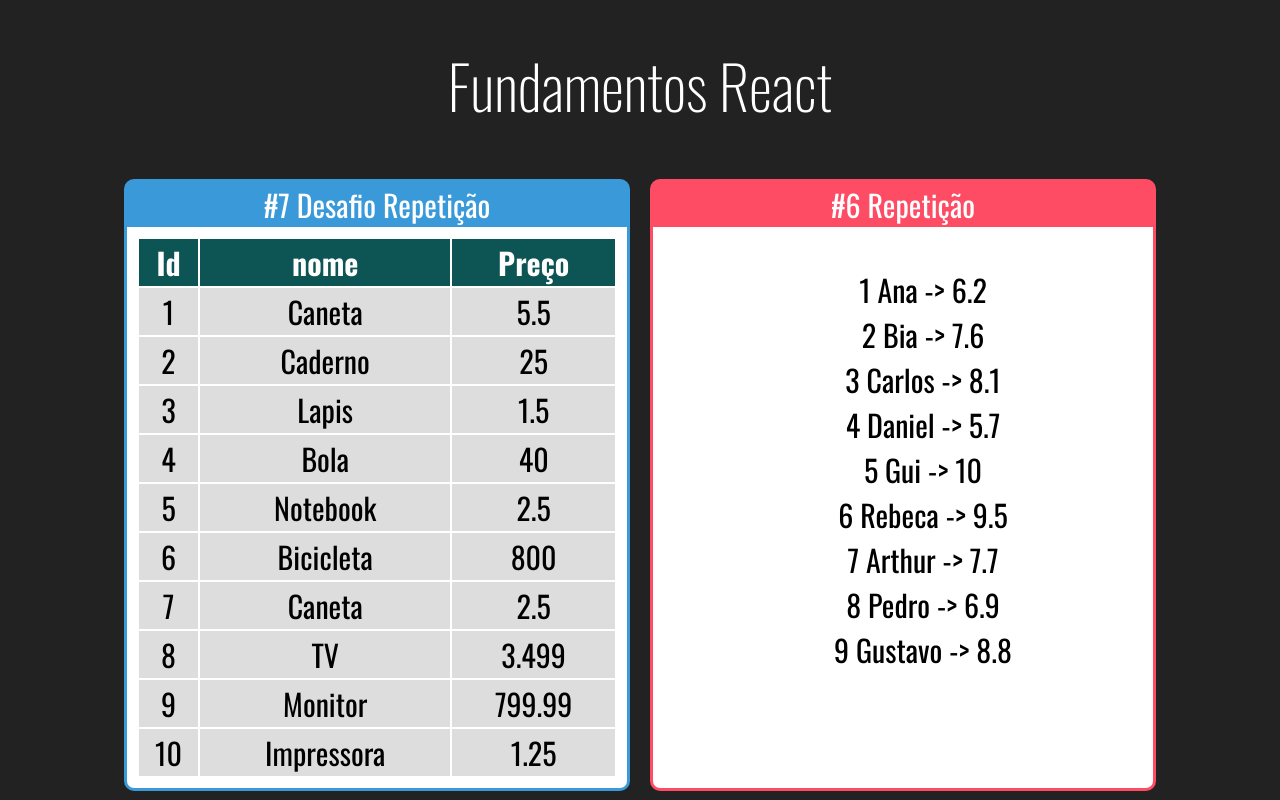
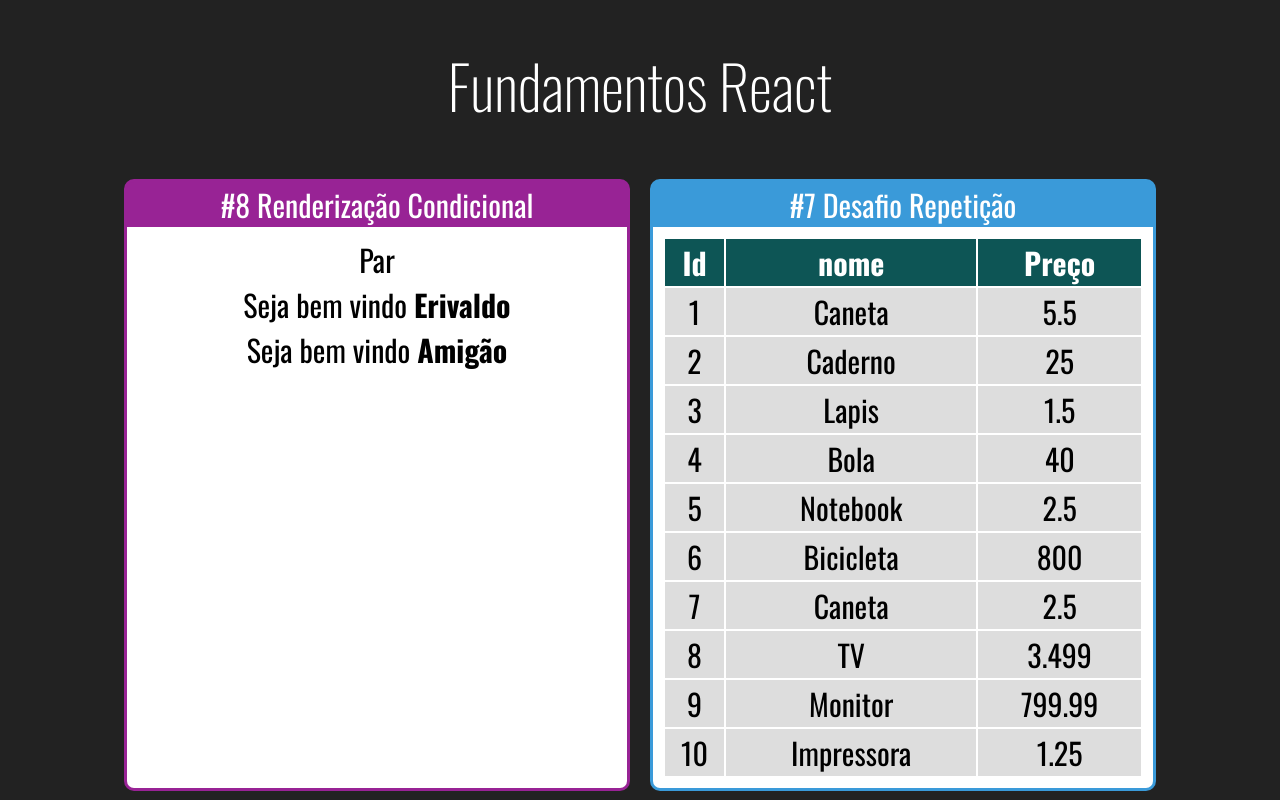
Before and after one commit to ErivaldoCapitulino/cursos, a React (Create React App) app in the folder React/React_Redux_Fundamentos e 2 Apps do absoluto zero/fundamentos-react/: page / in a window 1280 px wide. Shown: the top 800 px of the page. Built offline with nearby package versions, Linux system fonts and the light colour scheme; the HTML template or start-up script is replaced by a standard one.

Commit message:
Renderização condicional

```diff
--- a/React/React_Redux_Fundamentos e 2 Apps do absoluto zero/fundamentos-react/src/App.jsx
+++ b/React/React_Redux_Fundamentos e 2 Apps do absoluto zero/fundamentos-react/src/App.jsx
@@ -9,12 +9,20 @@ import Familia from "./components/basicos/Familia";
 import FamiliaMembro from "./components/basicos/FamiliaMembro";
 import ListaAlunos from "./components/repeticao/ListaAlunos";
 import ListaProdutos from "./components/repeticao/ListaProdutos";
+import ParOuImpar from "./components/condicional/ParOuImpar";
+import UsuarioInfo from "./components/condicional/UsuarioInfo";
 
 export default function App() {
   return (
     <div className="Apps">
       <h1>Fundamentos React</h1>
       <div className="Cards">
+        <Card titulo="#8 Renderização Condicional" color="#982395">
+          <ParOuImpar numero={20}></ParOuImpar>
+          <UsuarioInfo usuario={{ nome: "Erivaldo" }} />
+          <UsuarioInfo usuario={""} />
+        </Card>
+
         <Card titulo="#7 Desafio Repetição" color="#3A9AD9">
           <ListaProdutos />
         </Card>
--- /dev/null
+++ b/React/React_Redux_Fundamentos e 2 Apps do absoluto zero/fundamentos-react/src/components/condicional/If.js
@@ -0,0 +1,8 @@
+const If = (props) => {
+  if (props.test) {
+    return props.children;
+  } else {
+    return false;
+  }
+};
+export default If;
--- /dev/null
+++ b/React/React_Redux_Fundamentos e 2 Apps do absoluto zero/fundamentos-react/src/components/condicional/ParOuImpar.jsx
@@ -0,0 +1,7 @@
+import React from "react";
+
+const ParOuImpar = (props) => {
+  const isPar = props.numero % 2 === 0;
+  return <div>{isPar ? <span>Par</span> : <span>Impar</span>}</div>;
+};
+export default ParOuImpar;
--- /dev/null
+++ b/React/React_Redux_Fundamentos e 2 Apps do absoluto zero/fundamentos-react/src/components/condicional/UsuarioInfo.jsx
@@ -0,0 +1,18 @@
+import React from "react";
+import If from "./If";
+
+const UsuarioInfo = (props) => {
+  const usuario = props.usuario || {};
+  return (
+    <div>
+      <If test={usuario && usuario.nome}>
+        Seja bem vindo <strong>{usuario.nome}</strong>
+      </If>
+      <If test={!usuario || !usuario.nome}>
+        Seja bem vindo <strong>Amigão</strong>
+      </If>
+    </div>
+  );
+};
+
+export default UsuarioInfo;
```
